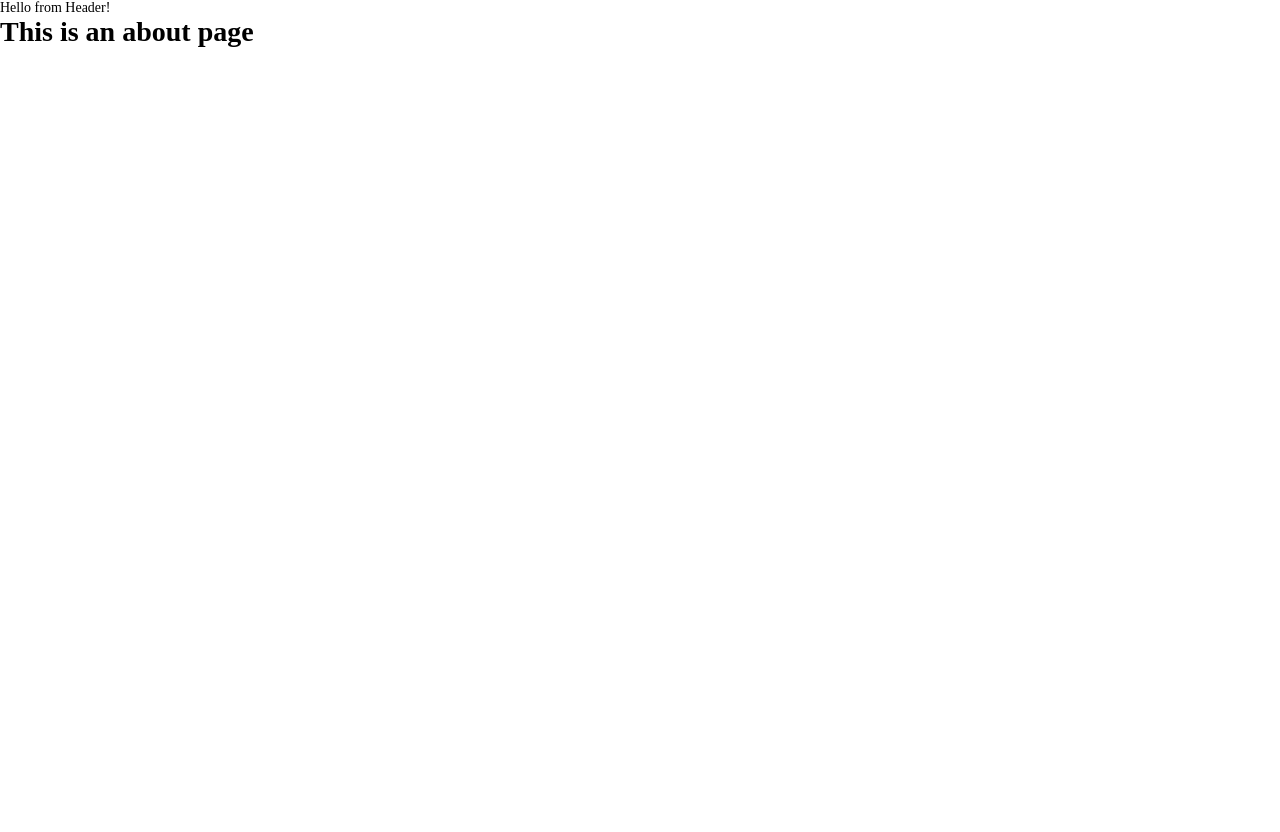
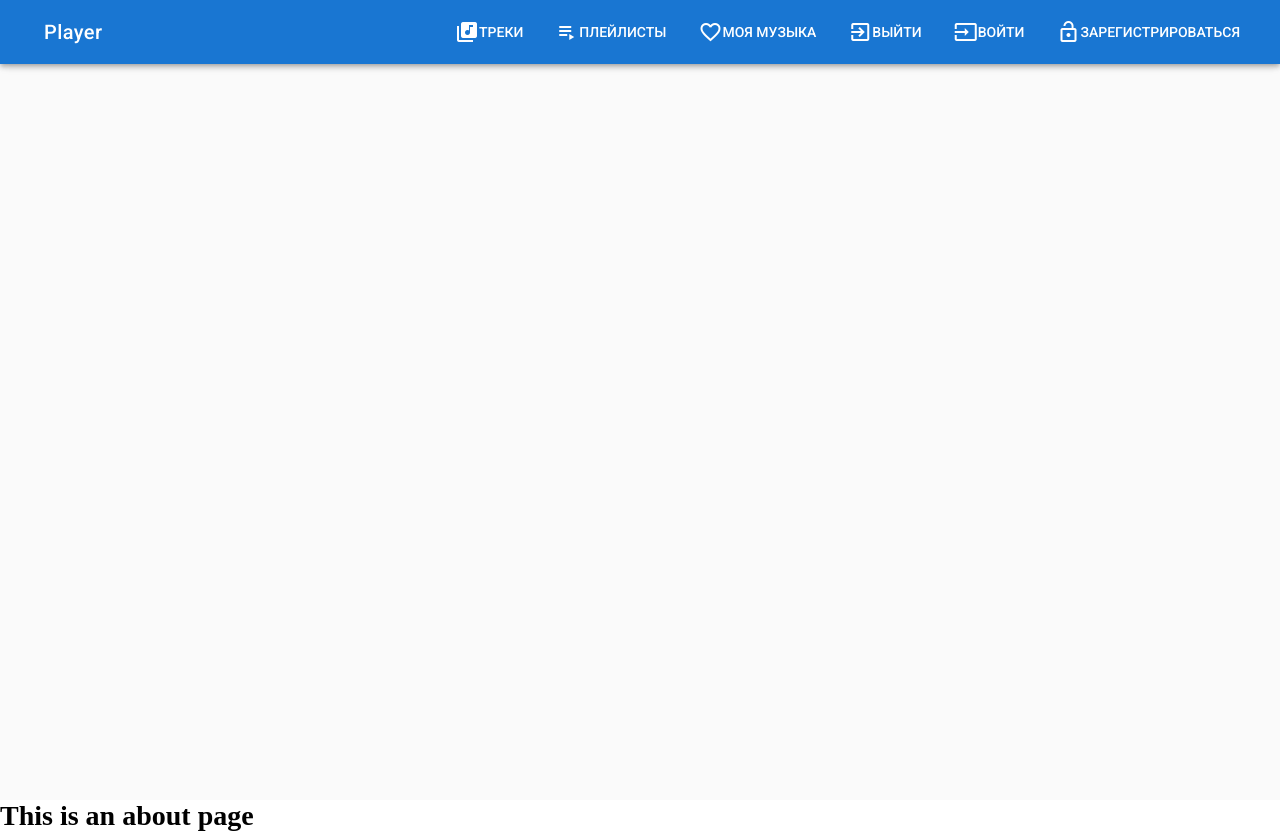
Before and after one commit to AlexCraftt/player, a Vue app: page /#/about in a window 1280 px wide. Before the commit the page ends 800 px from the top, so only its background shows below. Built offline with nearby package versions, Linux system fonts and the light colour scheme.

Commit message:
Create toolbar and drawer

```diff
--- a/src/components/AppHeader.vue
+++ b/src/components/AppHeader.vue
@@ -1,11 +1,74 @@
 <template>
-    <div>
-        Hello from Header!
-    </div>
+    <v-app>
+        <v-navigation-drawer absolute temporary v-model="drawer" class="hidden-md-and-up">
+            <v-list class="mt-5">
+                <v-list-tile v-for="(item, i) in menuItems" :key="`navdrawer${i}`" :to="item.route">
+                    <v-list-tile-action>
+                        <v-icon v-html="item.icon"></v-icon>
+                    </v-list-tile-action>
+                    <v-list-tile-content>
+                        <v-list-tile-title v-text="item.title"></v-list-tile-title>
+                    </v-list-tile-content>
+                </v-list-tile>
+            </v-list>
+        </v-navigation-drawer>
+
+        <v-toolbar app dark class="primary">
+            <v-toolbar-side-icon @click.stop="drawer = !drawer" class="hidden-md-and-up"></v-toolbar-side-icon>
+            <v-toolbar-title v-text="'Player'"></v-toolbar-title>
+            <v-spacer></v-spacer>
+            <v-toolbar-items class="hidden-sm-and-down">
+                <v-btn flat v-for="(item, i) in menuItems" :key="`menuitem${i}`" :to="item.route">
+                    <v-icon v-html="item.icon"></v-icon>
+                    {{ item.title }}
+                </v-btn>
+            </v-toolbar-items>
+        </v-toolbar>
+    </v-app>
 </template>
 
 <script>
     export default {
-
+        data () {
+            return {
+                drawer: false
+            }
+        },
+        computed: {
+            menuItems () {
+                return [
+                    {
+                        icon: 'library_music',
+                        title: 'Треки',
+                        route: '/tracks'
+                    },
+                    {
+                        icon: 'playlist_play',
+                        title: 'Плейлисты',
+                        route: '/playlists'
+                    },
+                    {
+                        icon: 'favorite_border',
+                        title: 'Моя музыка',
+                        route: '/mymusic'
+                    },
+                    {
+                        icon: 'exit_to_app',
+                        title: 'Выйти',
+                        route: '/logout'
+                    },
+                    {
+                        icon: 'input',
+                        title: 'Войти',
+                        route: '/signin'
+                    },
+                    {
+                        icon: 'lock_open',
+                        title: 'Зарегистрироваться',
+                        route: '/signup'
+                    }
+                ]
+            }
+        }
     }
 </script>
```
